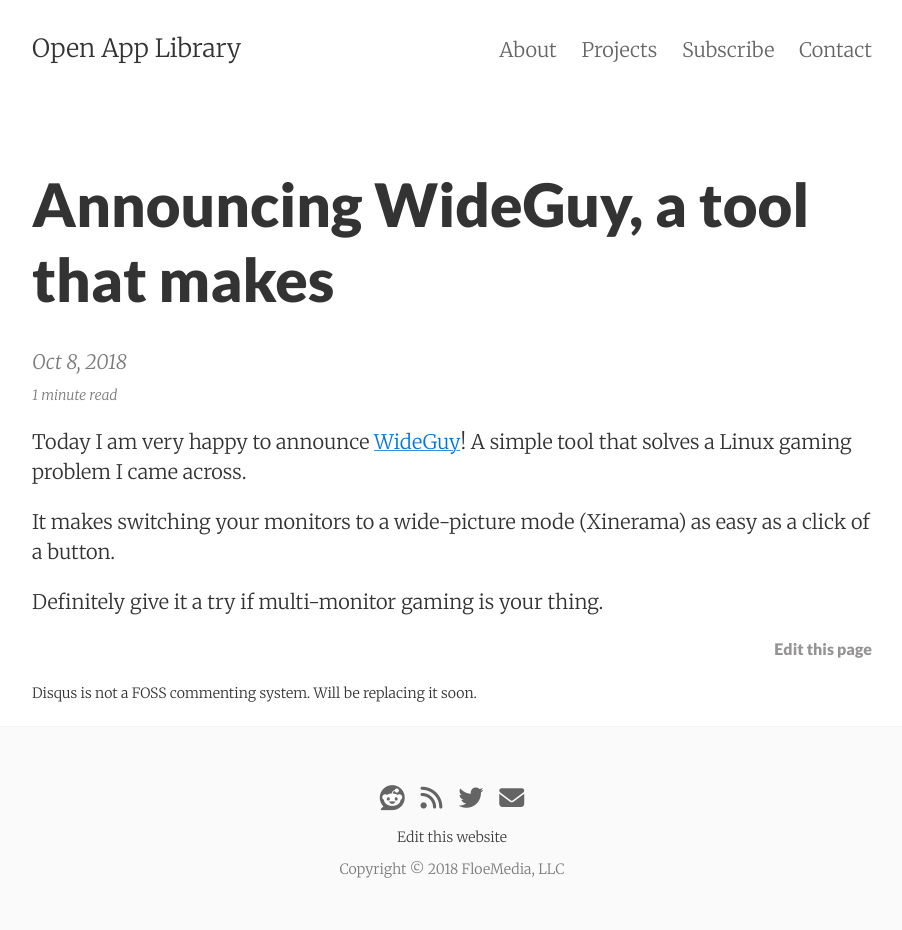
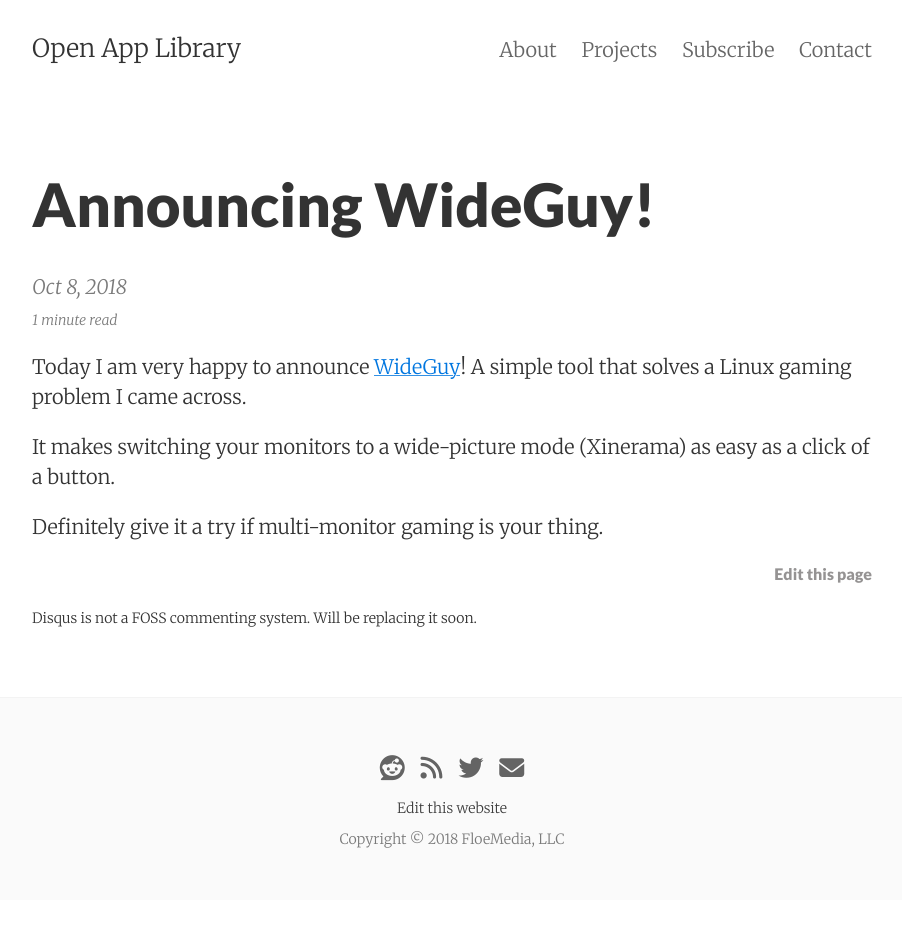
Before and after one commit to Open-App-Library/OpenAppLibrary.org, a Jekyll site: the page built from _posts/2018-10-08-announcing-wideguy.md, in a window 1280 px wide. Shown: the whole page, without its empty margins (188-1090 px from the left). Built offline with Jekyll 4.4.1, drawn with Linux system fonts in a browser that asks for light colours; nearby versions of some CDN libraries; comment, search, counter and statistics services are not loaded; after the commit the page ends 900 px from its top, so only the background shows below that.

Commit message:
Fix title

```diff
--- a/_posts/2018-10-08-announcing-wideguy.md
+++ b/_posts/2018-10-08-announcing-wideguy.md
@@ -1,8 +1,8 @@
 ---
 layout: post
-title: Announcing WideGuy, a tool that makes
+title: Announcing WideGuy!
 date: 2018-10-08 16:34
-summary: WideGuy makes multi-monitor gaming easy.
+summary: WideGuy makes multi-monitor gaming easy. (It's basically a Xinerama GUI)
 categories: news
 ---
 
```
